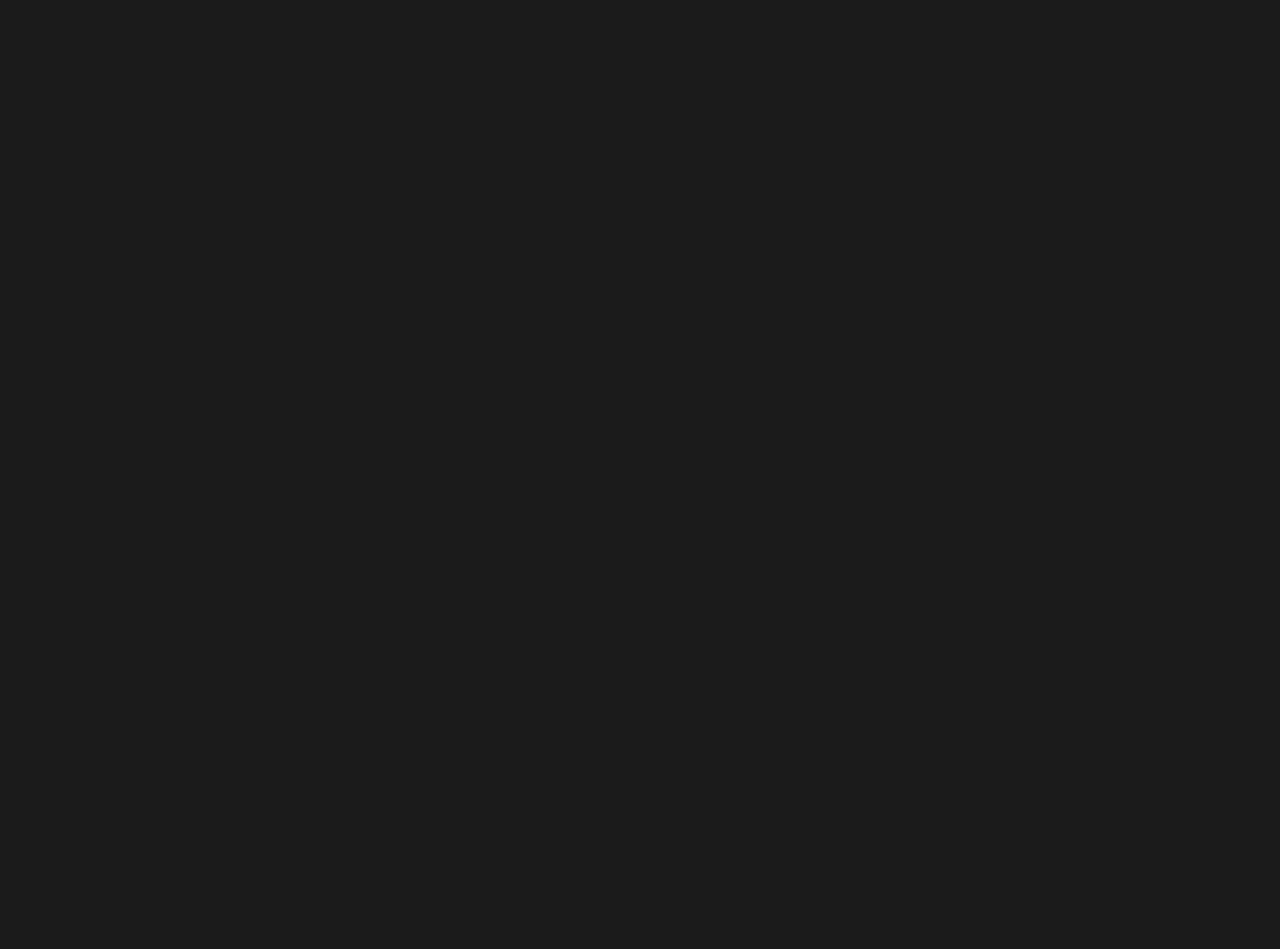
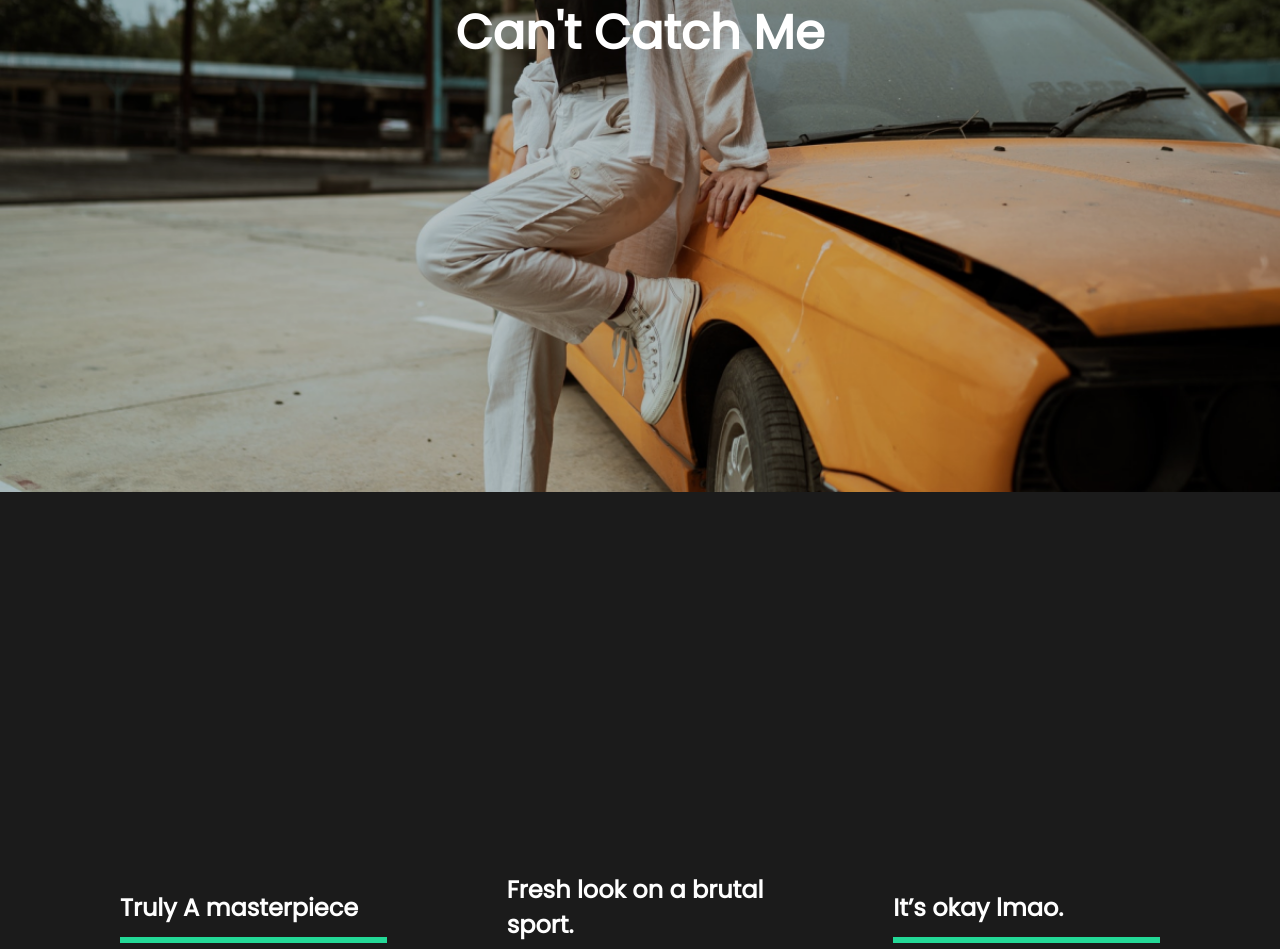
Before and after one commit to nayyyhaa/looks-react-site, a React (Create React App) app: page /work/cant-catch-me in a window 1280 px wide. Shown: the part 148-1097 px from the top of the page. Before the commit the page ends 800 px from the top, so only its background shows below. Built offline with nearby package versions, Linux system fonts and the light colour scheme.

Commit message:
add: our work page

```diff
--- a/src/App.js
+++ b/src/App.js
@@ -6,6 +6,7 @@ import Nav from "./components/Nav";
 import AboutUs from "./pages/AboutUs";
 import OurWork from "./pages/OurWork";
 import ContactUs from "./pages/ContactUs";
+import MovieDetails from "./pages/MovieDetails";
 
 function App() {
   return (
@@ -15,7 +16,8 @@ function App() {
         <Nav />
         <Switch>
           <Route path="/" exact component={AboutUs} />
-          <Route path="/work" component={OurWork} />
+          <Route path="/work" exact component={OurWork} />
+          <Route path="/work/:id" component={MovieDetails} />
           <Route path="/contact" component={ContactUs} />
         </Switch>
       </Router>
--- a/src/components/Nav.js
+++ b/src/components/Nav.js
@@ -48,7 +48,12 @@ const StyledNav = styled.nav`
 
     li {
       list-style: none;
+      padding: 0 0.5rem;
     }
+  }
+
+  @media screen and (max-width: 480px) {
+    padding: 1rem 2rem;
   }
 `;
 export default Nav;
--- /dev/null
+++ b/src/pages/MovieDetails.js
@@ -0,0 +1,113 @@
+import React, { useEffect, useState } from "react";
+import { useHistory } from "react-router-dom";
+import { MovieState } from "../toolkit/data/movieState";
+//styled
+import styled from "styled-components";
+
+const MovieDetails = () => {
+  let [moviesData, setMoviesData] = useState(MovieState);
+  let [movie, setMovie] = useState(null);
+  let history = useHistory();
+  const url = history.location.pathname;
+
+  useEffect(() => {
+    let specificMovie = moviesData.filter(
+      (stateMovie) => stateMovie.url === url
+    );
+    setMovie(specificMovie[0]);
+  }, [moviesData, url]);
+  return (
+    <>
+      {movie && (
+        <StyledDetails>
+          <StyledHeading>
+            <h2>{movie.title}</h2>
+            <div className="line"></div>
+            <img src={movie.mainImg} alt={movie.title} />
+          </StyledHeading>
+          <StyledAwards>
+            {movie.awards.map((award) => (
+              <Award award={award} key={award.title} />
+            ))}
+          </StyledAwards>
+          <StyledImageDisplay>
+            <img src={movie.secondaryImg} alt="movie" />
+          </StyledImageDisplay>
+        </StyledDetails>
+      )}
+    </>
+  );
+};
+
+const StyledDetails = styled.div`
+  min-height: 100vh;
+`;
+
+const StyledHeading = styled.div`
+  min-height: 90vh;
+  position: relative;
+
+  h2 {
+    position: absolute;
+    top: 10%;
+    left: 50%;
+    transform: translate(-50%, -10%);
+    z-index: 1;
+    font-weight: 700;
+  }
+
+  img {
+    width: 100%;
+    height: 70vh;
+    object-fit: cover;
+    object-position: bottom;
+    filter: brightness(80%);
+  }
+`;
+
+const StyledAwards = styled.div`
+  min-height: 80vh;
+  display: flex;
+  margin: 1rem 5rem;
+  align-items: center;
+  justify-content: space-around;
+`;
+
+const StyledAward = styled.div`
+  padding: 5rem;
+  h3 {
+    font-size: 2rem;
+  }
+  .line {
+    width: 100%;
+    background: #23d997;
+    height: 0.5rem;
+    margin: 1rem 0rem;
+  }
+  p {
+    padding: 2rem 0rem;
+  }
+`;
+
+const StyledImageDisplay = styled.div`
+  min-height: 50vh;
+  img {
+    width: 100%;
+    height: 100vh;
+    object-fit: cover;
+  }
+`;
+
+
+//component
+const Award = ({ award }) => {
+  return (
+    <StyledAward>
+      <h3> {award.title}</h3>
+      <div className="line"></div>
+      <p> {award.description} </p>
+    </StyledAward>
+  );
+};
+
+export default MovieDetails;
--- a/src/pages/OurWork.js
+++ b/src/pages/OurWork.js
@@ -1,11 +1,66 @@
-import React from "react";
+import React, {useState} from "react";
+import { Link } from "react-router-dom";
+import { MovieState } from "../toolkit/data/movieState";
+//styled
+import styled from "styled-components";
 
 const OurWork = () => {
+  let [moviesData, setMoviesData] = useState(MovieState);
   return (
-    <div>
-      <h1>ourwork</h1>
-    </div>
+    <StyledWork>
+      <h1>Our Work</h1>
+      {moviesData.map((movie) => {
+        return (
+          <StyledMovie key={movie.title}>
+            <h2>{movie.title}</h2>
+            <div className="line"></div>
+            <Link to={movie.url}>
+              <img src={movie.mainImg} alt={movie.title} />
+            </Link>
+          </StyledMovie>
+        );
+      })}
+    </StyledWork>
   );
 };
 
+const StyledWork = styled.div`
+  min-height: 100vh;
+  overflow: hidden;
+  padding: 1rem 5rem;
+
+  h1 {
+    font-size: 4rem;
+    text-align: center;
+  }
+
+  h2 {
+    padding: 1rem 0rem;
+  }
+`;
+
+const StyledMovie = styled.div`
+  padding-bottom: 5rem;
+
+  .line {
+    height: 0.5rem;
+    width: 95%;
+    background: #23d997;
+    margin-bottom: 3rem;
+  }
+
+  img {
+    width: 100%;
+    height: 75vh;
+    object-fit: cover;
+    cursor: pointer;
+    filter: brightness(30%);
+    transition: all 0.3s ease-in;
+
+    &:hover {
+      filter: brightness(100%);
+    }
+  }
+`;
+
 export default OurWork;
--- /dev/null
+++ b/src/toolkit/data/movieState.js
@@ -0,0 +1,81 @@
+//Images
+import athlete from "../assets/athlete-small.png";
+import theracer from "../assets/theracer-small.png";
+import goodtimes from "../assets/goodtimes-small.png";
+import athlete2 from "../assets/athlete2.png";
+import goodtimes2 from "../assets/good-times2.jpg";
+import theracer2 from "../assets/the-racer2.jpg";
+
+export const MovieState = () => {
+  return [
+    {
+      title: "Come Fight Me",
+      mainImg: athlete,
+      secondaryImg: athlete2,
+      url: "/work/come-fight-me",
+      awards: [
+        {
+          title: "Truly A masterpiece",
+          description:
+            "“Lorem Ipsum is simply dummy text of the printing and typesetting industry.”",
+        },
+        {
+          title: "Fresh look on a brutal sport.",
+          description:
+            "“Lorem Ipsum is simply dummy text of the printing and typesetting industry.”",
+        },
+        {
+          title: "It’s okay lmao.",
+          description:
+            "“Lorem Ipsum is simply dummy text of the printing and typesetting industry.”",
+        },
+      ],
+    },
+    {
+      title: "Good Times",
+      mainImg: goodtimes,
+      url: "/work/good-times",
+      secondaryImg: goodtimes2,
+      awards: [
+        {
+          title: "Truly A masterpiece",
+          description:
+            "“Lorem Ipsum is simply dummy text of the printing and typesetting industry.”",
+        },
+        {
+          title: "Fresh look on a brutal sport.",
+          description:
+            "“Lorem Ipsum is simply dummy text of the printing and typesetting industry.”",
+        },
+        {
+          title: "It’s okay lmao.",
+          description:
+            "“Lorem Ipsum is simply dummy text of the printing and typesetting industry.”",
+        },
+      ],
+    },
+    {
+      title: "Can't Catch Me",
+      mainImg: theracer,
+      url: "/work/cant-catch-me",
+      secondaryImg: theracer2,
+      awards: [
+        {
+          title: "Truly A masterpiece",
+          description:
+            "“Lorem Ipsum is simply dummy text of the printing and typesetting industry.”",
+        },
+        {
+          title: "Fresh look on a brutal sport.",
+          description:
+            "“Lorem Ipsum is simply dummy text of the printing and typesetting industry.”",
+        },
+        {
+          title: "It’s okay lmao.",
+          description:
+            "“Lorem Ipsum is simply dummy text of the printing and typesetting industry.”",
+        },
+      ],
+    },
+  ];
+};
```
